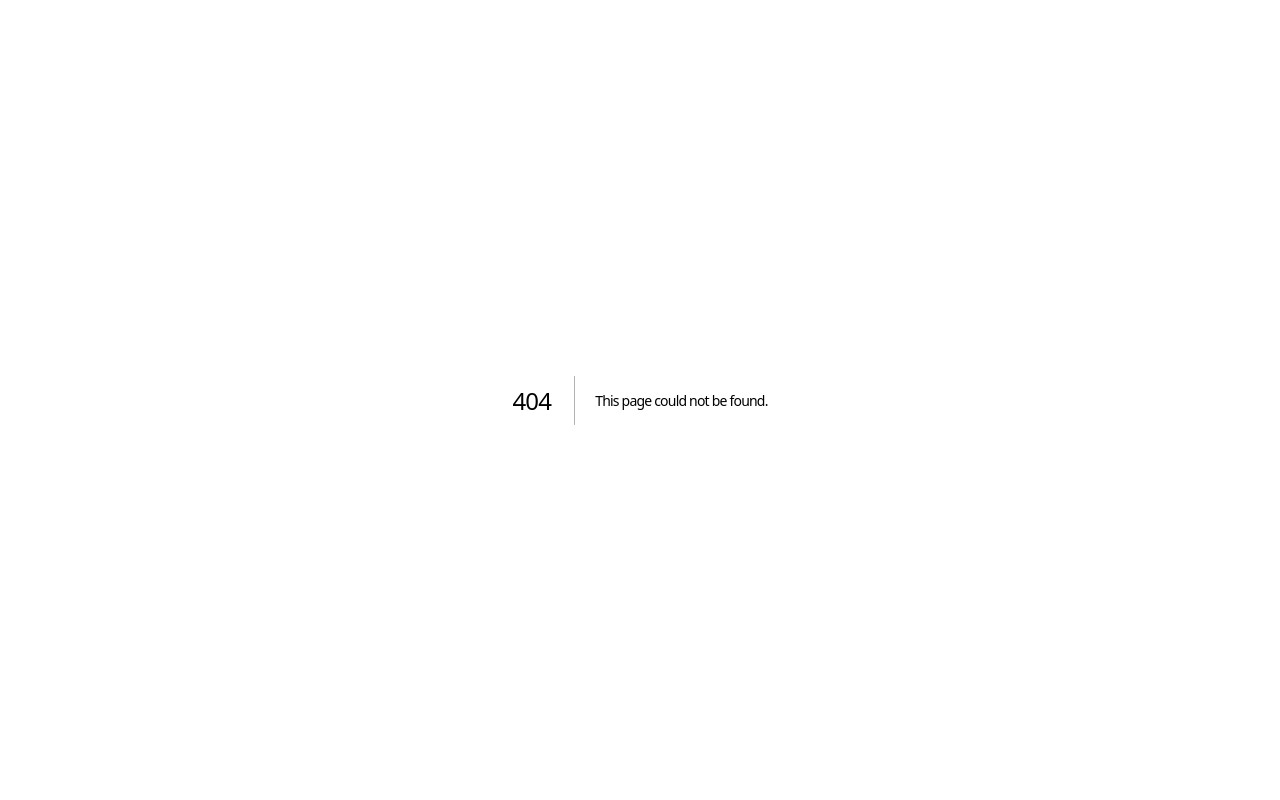
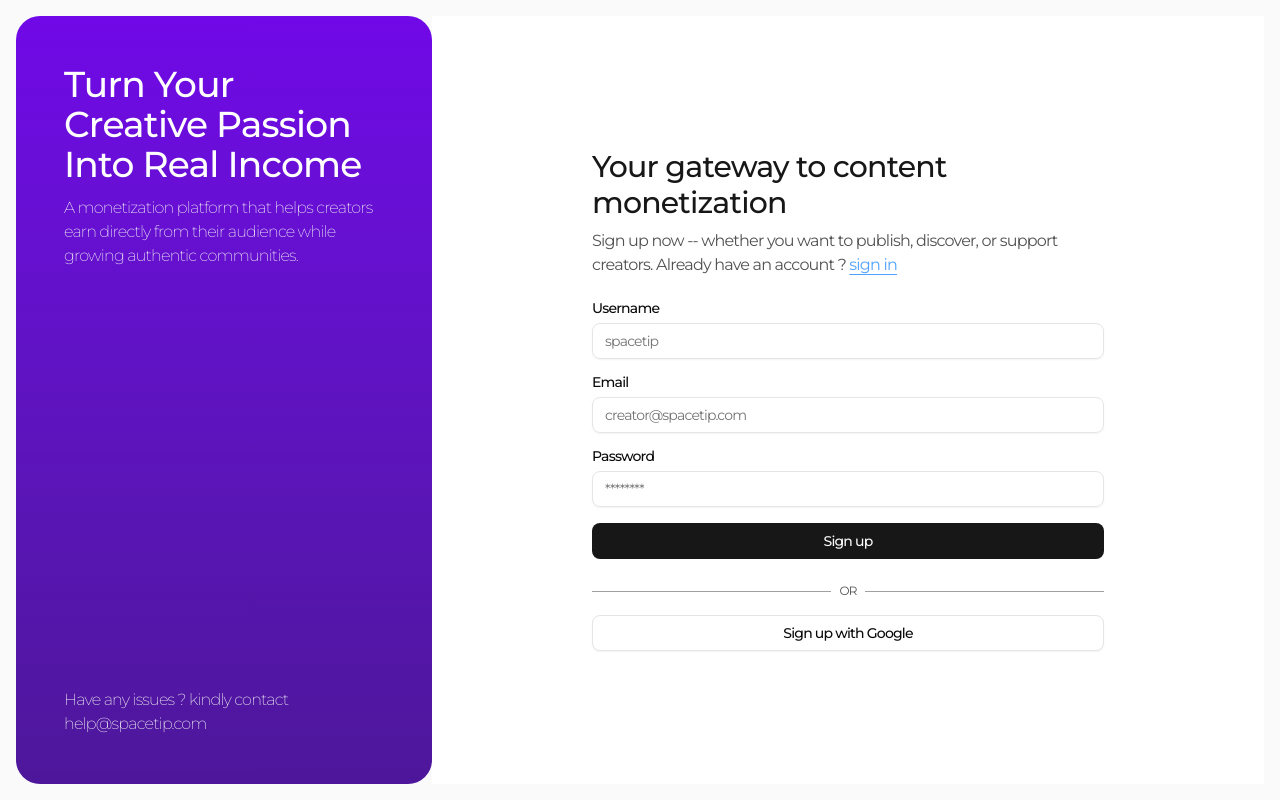
Before and after one commit to ardianilyas/frontend-sapcetip, a Next.js app: page /auth/signup in a window 1280 px wide. Before the commit this address had no page. Built offline with nearby package versions, Linux system fonts and the light colour scheme.

Commit message:
feat: add sign in and sign up page

```diff
--- /dev/null
+++ b/src/app/auth/signin/page.tsx
@@ -0,0 +1,10 @@
+import SignInForm from '@/features/auth/components/SigninForm'
+import React from 'react'
+
+export default function Signin() {
+  return (
+    <div>
+        <SignInForm />
+    </div>
+  )
+}
--- /dev/null
+++ b/src/app/auth/signup/page.tsx
@@ -0,0 +1,11 @@
+
+import SignUpForm from '@/features/auth/components/SignupForm'
+import React from 'react'
+
+export default function SignUp() {
+  return (
+    <div>
+        <SignUpForm />
+    </div>
+  )
+}
```
